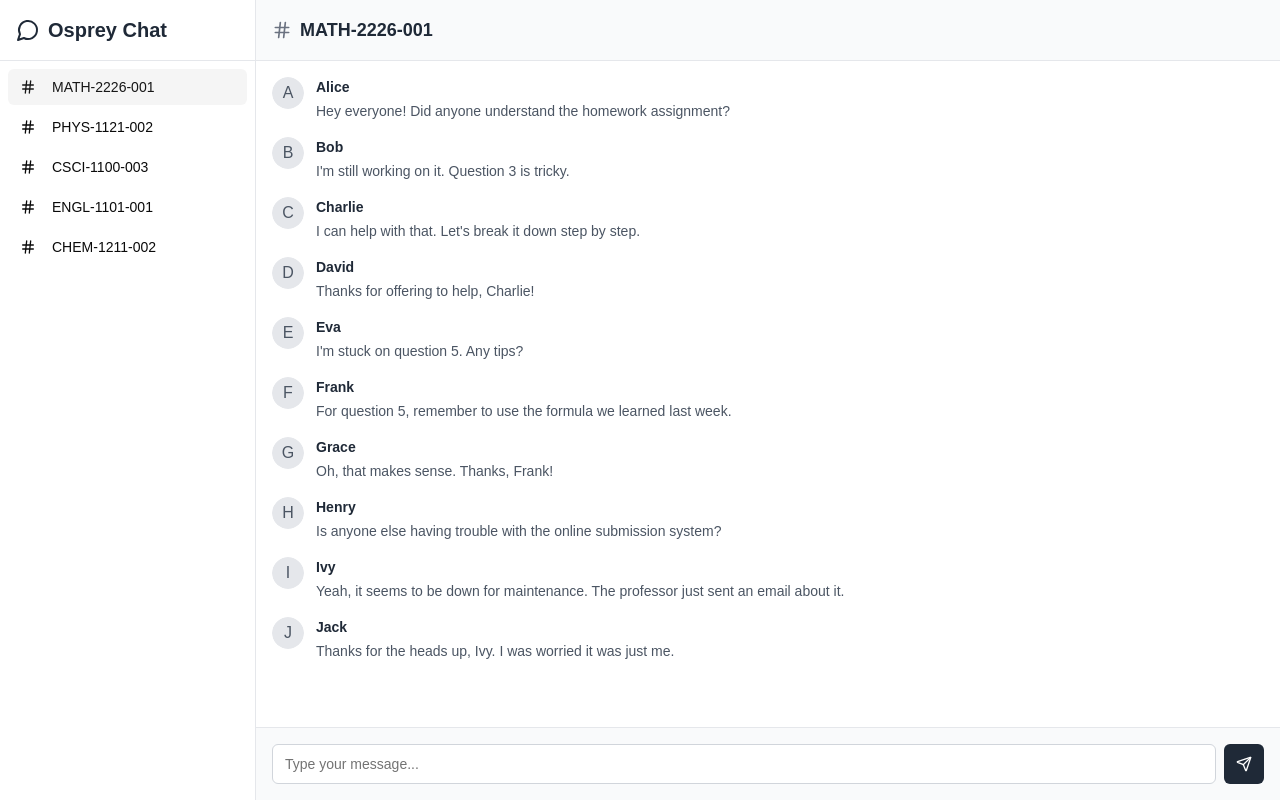
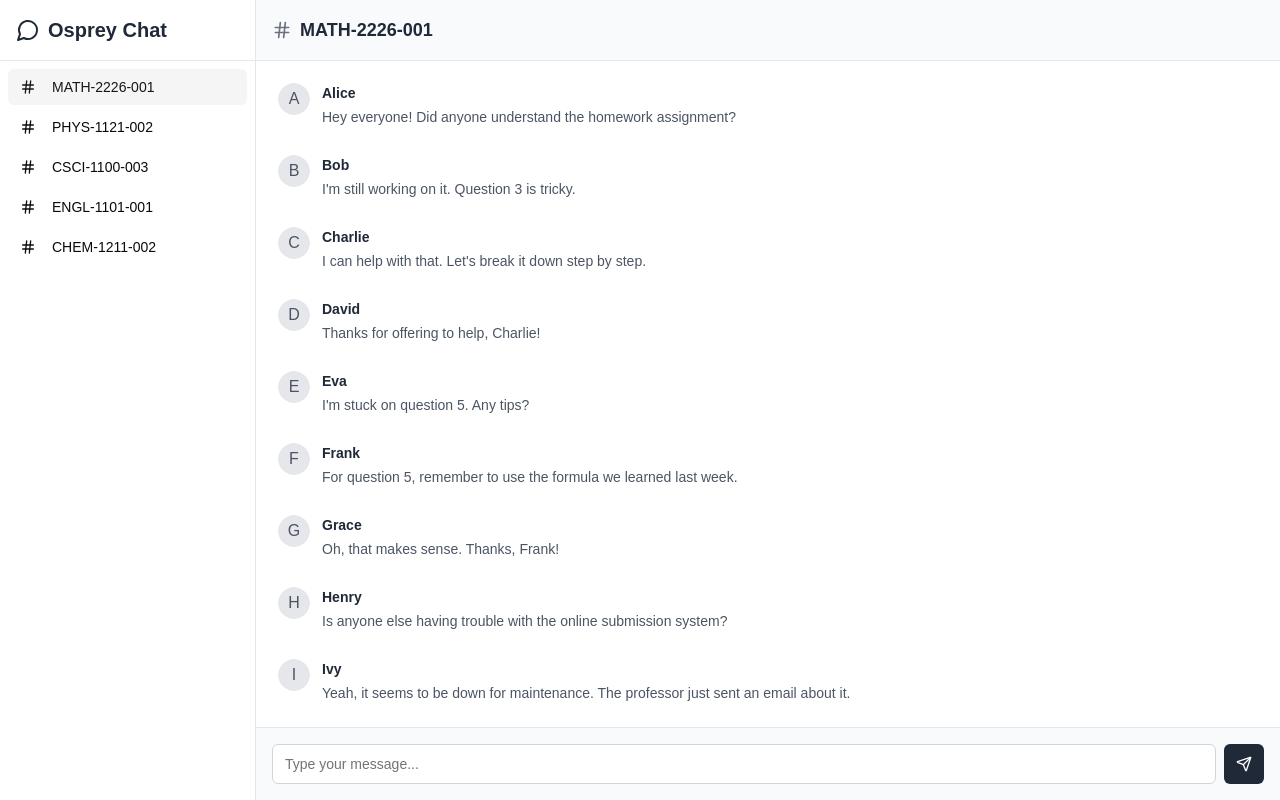
Before and after one commit to JoeyCorbett/osprey-chat, a Next.js app: page /chatroom in a window 1280 px wide. Built offline with nearby package versions, Linux system fonts and the light colour scheme.

Commit message:
Enhance chatroom message display: add padding and hover effects for better user experience

```diff
--- a/components/chatroom.tsx
+++ b/components/chatroom.tsx
@@ -87,7 +87,7 @@ export default function ChatRoom() {
         <ScrollArea className="flex-1 p-4">
           <div className="space-y-4">
             {messages.map((message) => (
-              <div key={message.id} className="flex items-start space-x-3">
+              <div key={message.id} className="flex items-start space-x-3 p-1.5 rounded-lg transition-colors hover:bg-gray-100 dark:hover:bg-gray-800">
                 <Avatar className="w-8 h-8 rounded-full">
                   <AvatarFallback className="bg-gray-200 dark:bg-gray-700 text-gray-600 dark:text-gray-300">
                     {message.sender[0]}
```
